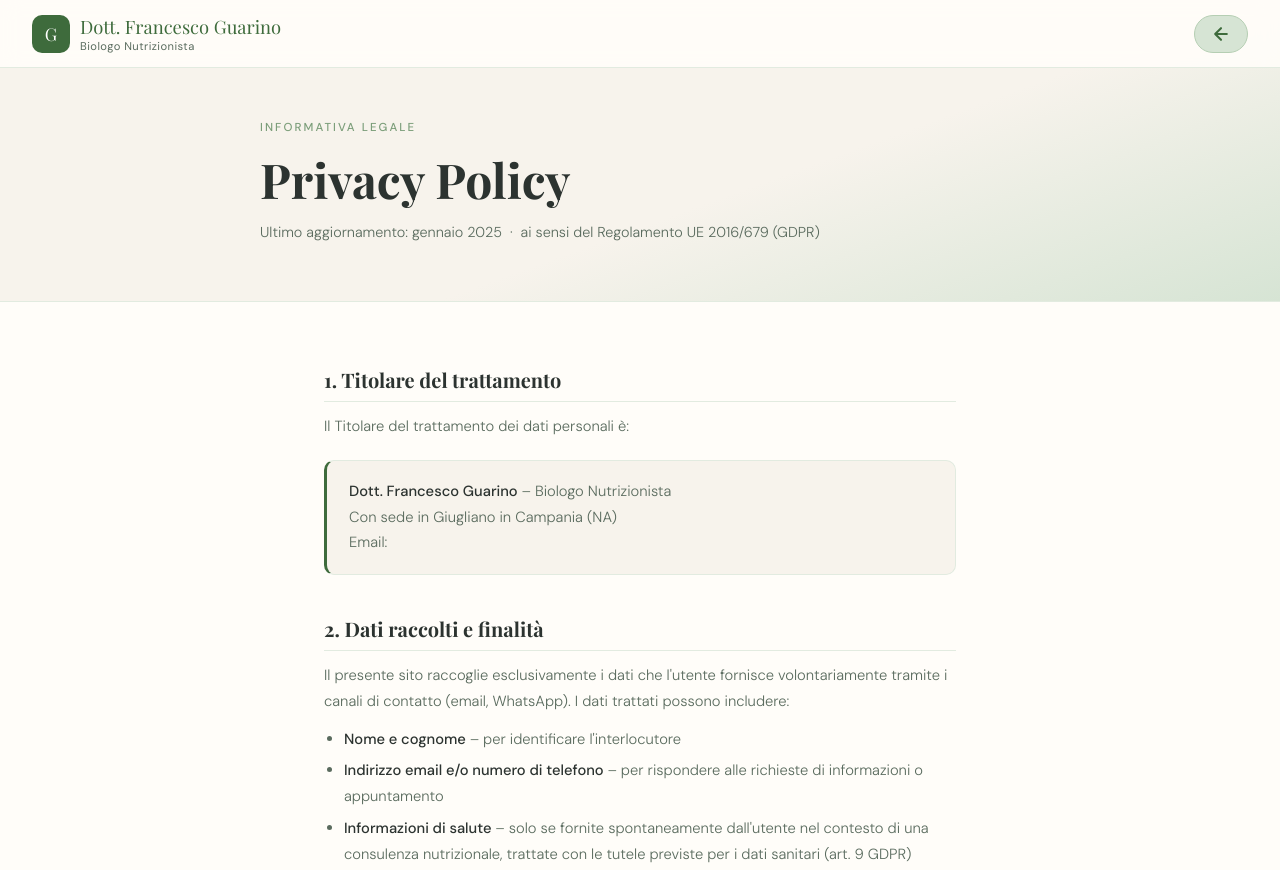
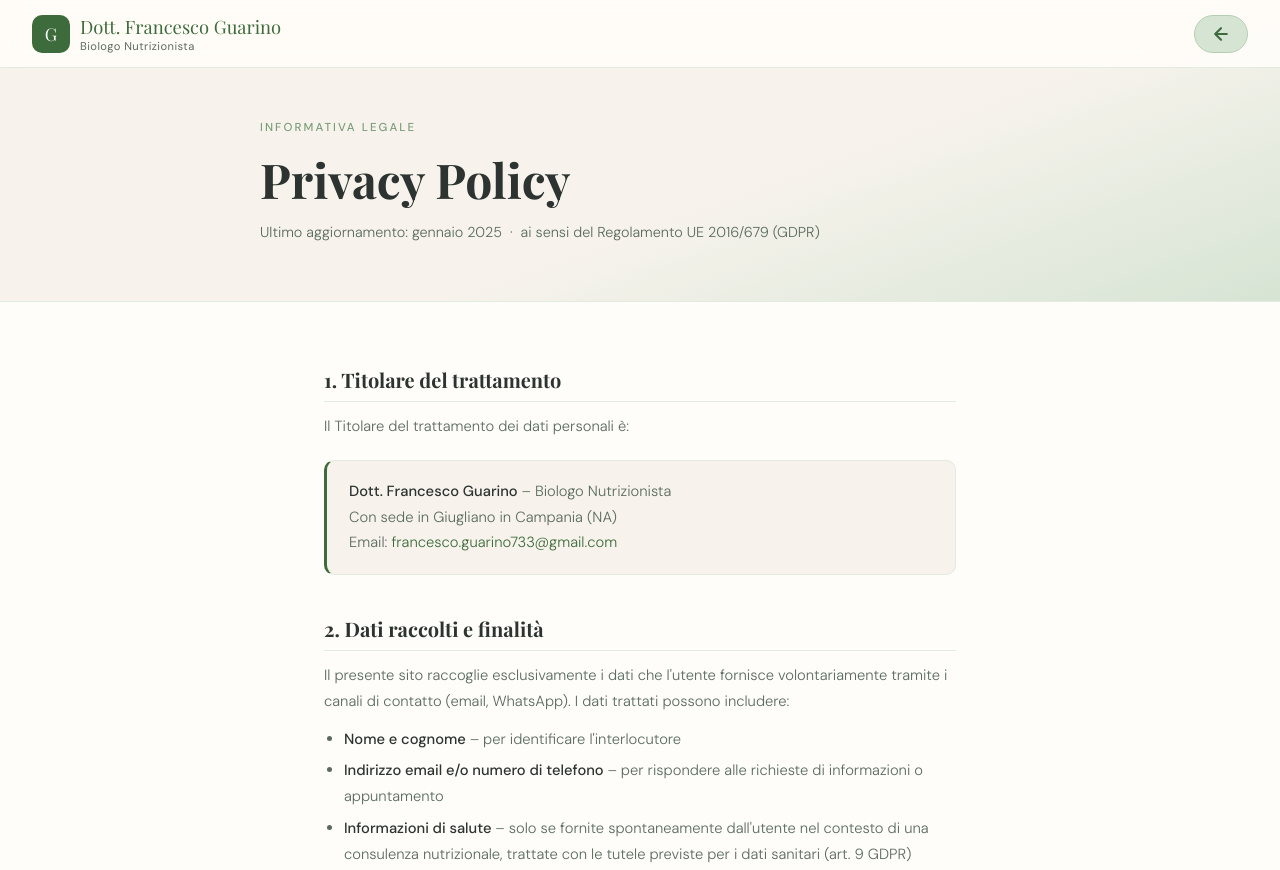
Before and after one commit to entr0pia99/dott-francesco-guarino, a plain HTML site: page privacy-policy.html in a window 1280 px wide. Shown: the top 870 px of the page. Drawn offline with nearby package versions, Linux system fonts and the light colour scheme; a web font is replaced by a local one.

Commit message:
Fix mail

```diff
--- a/privacy-policy.html
+++ b/privacy-policy.html
@@ -254,8 +254,8 @@
         <div class="info-box">
             <p><strong>Dott. Francesco Guarino</strong> – Biologo Nutrizionista<br>
                 Con sede in Giugliano in Campania (NA)<br>
-                Email: <a href="mailto:"
-                    style="color:var(--sage-dk);"></a></p>
+                Email: <a href="mailto:francesco.guarino733@gmail.com"
+                    style="color:var(--sage-dk);">francesco.guarino733@gmail.com</a></p>
         </div>
 
         <h2>2. Dati raccolti e finalità</h2>
```
